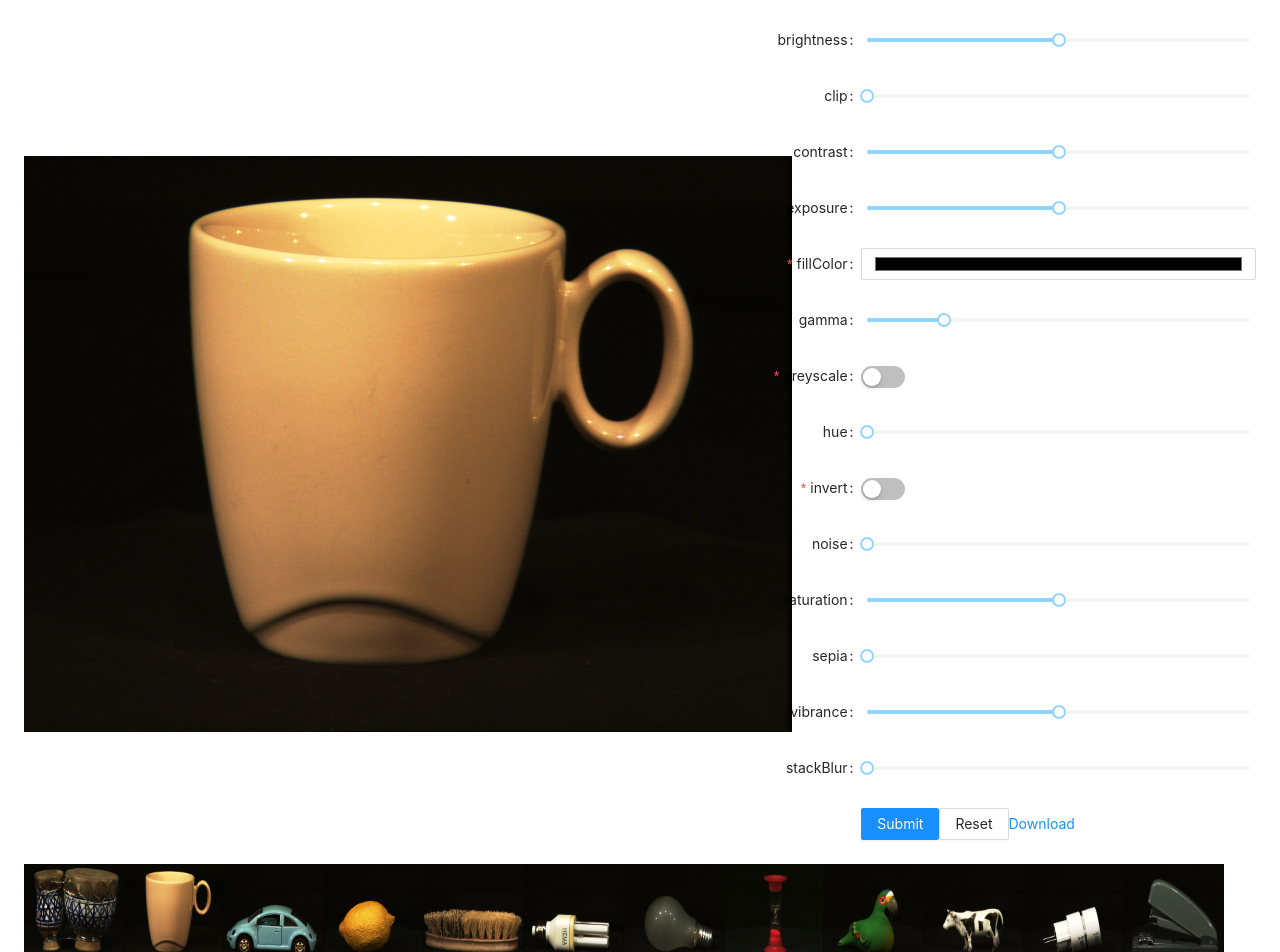
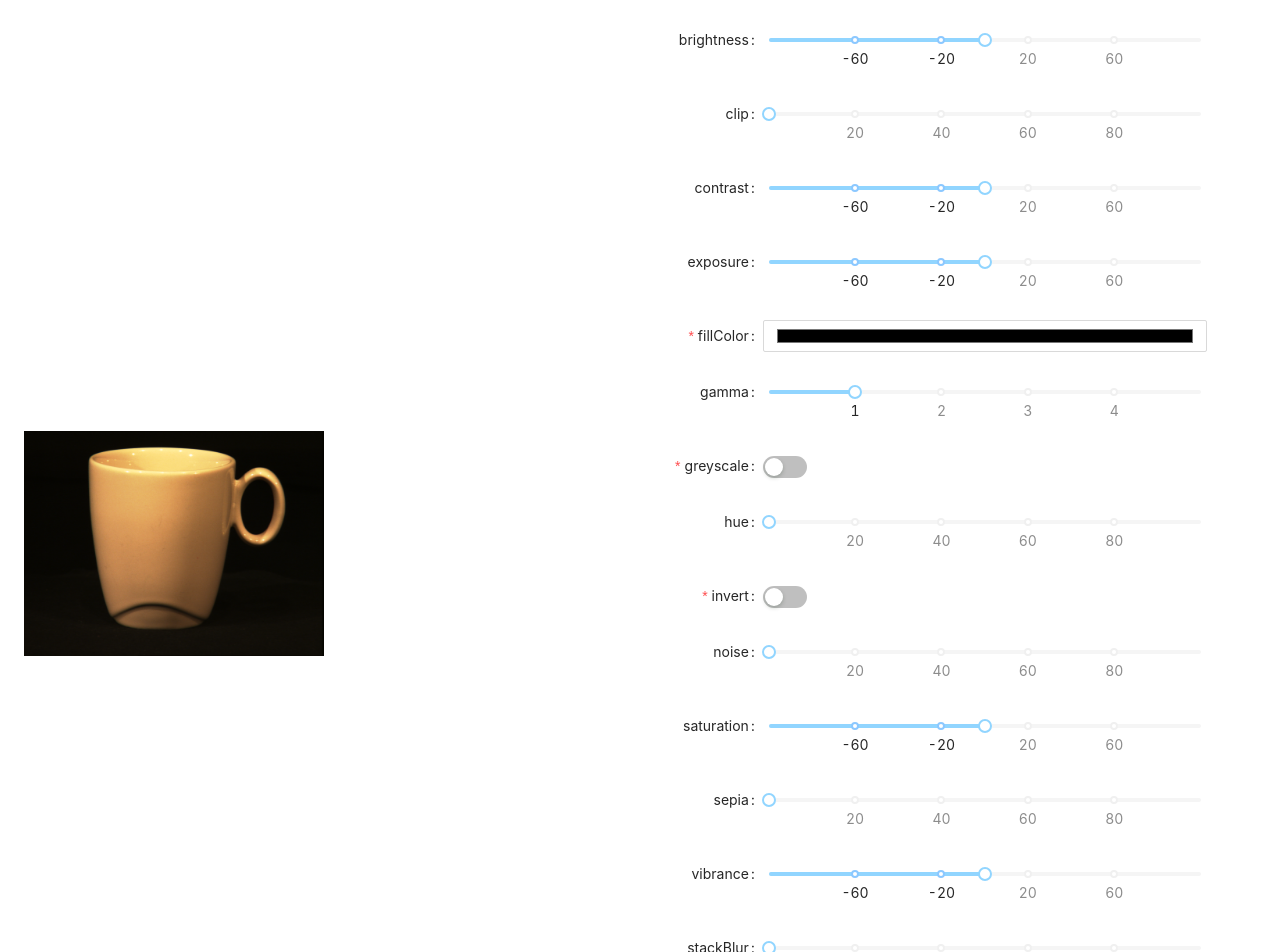
Before and after one commit to dmitrijs-voronovs/image-manipulation, a Next.js app: page / in a window 1280 px wide. Shown: the top 952 px of the page. Built offline with nearby package versions, Linux system fonts and the light colour scheme.

Commit message:
Added loading state, cleaned up components

```diff
--- a/pages/index.tsx
+++ b/pages/index.tsx
@@ -2,8 +2,9 @@ import type {NextPage} from 'next'
 import Head from 'next/head'
 import {Button, Col, Form, Input, Row, Slider, Space, Switch} from "antd";
 import {Dispatch, FC, RefObject, SetStateAction, useCallback, useEffect, useRef, useState} from "react";
+import Image from 'next/image';
 import debounce from 'lodash.debounce';
-import {Caman, CamanInstance} from '../types/Caman';
+import {CamanInstance} from '../types/Caman';
 
 type FilterArgNumber = {
     min: number, max: number, default?: number
@@ -44,31 +45,15 @@ const delta100: FilterArgNumber = {
 };
 
 const filterArgConfig: FilterArgConfig = {
-    brightness: delta200,
-    channels: {
+    brightness: delta200, channels: {
         red: delta200, green: delta200, blue: delta200
-    },
-    clip: delta100,
-    colorize: [{default: ''}, delta100],
-    contrast: delta200,
-    exposure: delta200, // TODO: add filter arg
-    fillColor: {default: ''},
-    gamma: {
+    }, clip: delta100, colorize: [{default: ''}, delta100], contrast: delta200, exposure: delta200, // TODO: add filter arg
+    fillColor: {default: ''}, gamma: {
         min: 0, max: 5, default: 1,
-    },
-    greyscale: {default: false},
-    hue: delta100,
-    invert: {default: false},
-    noise: {
+    }, greyscale: {default: false}, hue: delta100, invert: {default: false}, noise: {
         min: 0, max: 100, default: 0
-    },
-    saturation: delta200,
-    sepia: delta100,
-    vibrance: delta200,
-    stackBlur: {
-        min: 0,
-        max: 50,
-        default: 0
+    }, saturation: delta200, sepia: delta100, vibrance: delta200, stackBlur: {
+        min: 0, max: 50, default: 0
     },
 }
 
@@ -86,11 +71,11 @@ type ValueConfig = {
 }
 
 const layout = {
-    labelCol: {span: 8}, wrapperCol: {span: 16},
+    labelCol: {span: 4}, wrapperCol: {span: 18},
 };
 
 const tailLayout = {
-    wrapperCol: {offset: 8, span: 16},
+    wrapperCol: {offset: 4, span: 18},
 };
 
 const DynamicField: FC<{ name: string, config: FilterArg, value: unknown }> = ({name, config, value}) => {
@@ -109,18 +94,27 @@ const DynamicField: FC<{ name: string, config: FilterArg, value: unknown }> = ({
     }
 
     if (typeof config.default === 'number') {
+        const max = (argConfig as FilterArgNumber).max;
+        const min = (argConfig as FilterArgNumber).min;
+        const step = max / 100;
+        // const marks = Array.from({length: max / 10}).map((a,i) => {
+        //
+        // })
+        const total = min > max ? min - max : max - min;
+        const markCount = 5;
+        const markStep = total / markCount;
+        const marks = Array.from({length: markCount - 1}).reduce<Record<string, string>>((acc, _, i) => {
+            const relativeMarker = markStep * (i + 1);
+            const marker = min < 0 ? relativeMarker + min : relativeMarker - min;
+            acc[marker] = String(marker);
+            return acc;
+        }, {})
         return <Form.Item name={name} label={name}>
-            <Slider min={(argConfig as FilterArgNumber).min}
-                    max={(argConfig as FilterArgNumber).max}
+            <Slider min={min}
+                    max={max}
                     defaultValue={Number(value) || (argConfig as FilterArgNumber).default}
-                // marks={{
-                //     0: 'A',
-                //     20: 'B',
-                //     40: 'C',
-                //     60: 'D',
-                //     80: 'E',
-                //     100: 'F',
-                // }}
+                    step={step}
+                    marks={marks}
             />
         </Form.Item>
     }
@@ -128,7 +122,7 @@ const DynamicField: FC<{ name: string, config: FilterArg, value: unknown }> = ({
     return null;
 }
 
-const ParameterForm: FC<{ downloadImgButtonRef: RefObject<HTMLAnchorElement> ,userValues: Partial<ValueConfig>, setConfig: Dispatch<SetStateAction<Partial<ValueConfig>>> }> = ({
+const ParameterForm: FC<{ downloadImgButtonRef: RefObject<HTMLAnchorElement>, userValues: Partial<ValueConfig>, setConfig: Dispatch<SetStateAction<Partial<ValueConfig>>> }> = ({
                                                                                                                                                                                     userValues,
                                                                                                                                                                                     setConfig,
                                                                                                                                                                                     downloadImgButtonRef
@@ -146,23 +140,7 @@ const ParameterForm: FC<{ downloadImgButtonRef: RefObject<HTMLAnchorElement> ,us
 
     return (
         <Form {...layout} form={form} name="control-hooks" onValuesChange={debounce((field, all) => onFinish(all), 200)}
-              onFinish={onFinish}>
-            {/*return (<Form {...layout} form={form} name="control-hooks" onFinish={onFinish}>*/}
-            {/*<Form.Item name="switch" label="Switch" required={true}>*/}
-            {/*    <Switch/>*/}
-            {/*</Form.Item>*/}
-            {/*<Form.Item name="slider" label="Slider">*/}
-            {/*    <Slider*/}
-            {/*        // marks={{*/}
-            {/*        //     0: 'A',*/}
-            {/*        //     20: 'B',*/}
-            {/*        //     40: 'C',*/}
-            {/*        //     60: 'D',*/}
-            {/*        //     80: 'E',*/}
-            {/*        //     100: 'F',*/}
-            {/*        // }}*/}
-            {/*    />*/}
-            {/*</Form.Item>*/}
+        >
             {Object.entries(filterArgConfig).map(([name, config]) => {
                 if (Array.isArray(config)) {
                     //
@@ -171,35 +149,34 @@ const ParameterForm: FC<{ downloadImgButtonRef: RefObject<HTMLAnchorElement> ,us
                 } else return <DynamicField name={name} config={config} value={userValues[name]}/>
             })}
             <Form.Item {...tailLayout}>
-                <Button type="primary" htmlType="submit">
-                    Submit
-                </Button>
                 <Button htmlType="button" onClick={onReset}>
                     Reset
                 </Button>
+                <Button>
                     <a ref={downloadImgButtonRef}>Download</a>
-                {/*<Button type="link" htmlType="button" onClick={onFill}>*/}
-                {/*    Fill form*/}
-                {/*</Button>*/}
+                </Button>
             </Form.Item>
         </Form>);
 }
 
 function PictureTest() {
     const [config, setConfig] = useState<Partial<ValueConfig>>({})
+    const [isLoading ,setIsLoading]= useState<boolean>(false)
     const [currentImage, setCurrentImage] = useState<string>('/01.jpg');
     const imgId = `img${currentImage.slice(1, 3)}`;
     console.log({imgId})
     const downloadImgButtonRef = useRef<HTMLAnchorElement>(null);
     const camanRef = useRef<CamanInstance>();
+
+    console.log({isLoading});
     const handleButtonClick = useCallback(() => {
         if (window?.Caman) {
-            // window.Caman(`#${imgId}`, function () {
-            // camanRef.current = window.Caman(`#${imgId}`, currentImage, function () {
+            setIsLoading(true);
             camanRef.current = window.Caman(`#target`, currentImage, function () {
                 // window.Caman(`#canvaa`, function () {
                 this.reloadCanvasData();
-                this.reset();
+                // this.reset();
+                this.revert(false);
                 console.log(this);
 
                 // Event.types = ["processStart", "processComplete", "renderStart", "renderFinished", "blockStarted", "blockFinished"];
@@ -218,96 +195,87 @@ function PictureTest() {
                         this[filter](val)
                     }
                 })
-                // this.invert(true);
+
+                //
+                // this.newLayer(function() {
+                //
+                //
+                //     this.setBlendingMode('normal');
+                //     this.opacity(50);
+                //     this.overlayImage("/00.jpg")
+                //     Object.entries(config).forEach(([filter, rawVal]) => {
+                //         const val = rawVal ?? getDefaultFilterValue(filter)
+                //         if (Array.isArray(val)) {
+                //             console.log('arr', val);
+                //             this.filter[filter](...val)
+                //         } else if (typeof val === 'boolean') {
+                //             if (val) this.filter[filter]();
+                //         } else if (typeof val === 'string') {
+                //             if (val) this.filter[filter](val);
+                //         } else {
+                //             console.log('val', val);
+                //             this.filter[filter](val)
+                //         }
+                //     })
+                //
+                //     this.newLayer(function() {
+                //
+                //
+                //         this.setBlendingMode('exclusion');
+                //         this.opacity(50);
+                //         this.overlayImage("/01.jpg")
+                //         Object.entries(config).forEach(([filter, rawVal]) => {
+                //             const val = rawVal ?? getDefaultFilterValue(filter)
+                //             if (Array.isArray(val)) {
+                //                 console.log('arr', val);
+                //                 this.filter[filter](...val)
+                //             } else if (typeof val === 'boolean') {
+                //                 if (val) this.filter[filter]();
+                //             } else if (typeof val === 'string') {
+                //                 if (val) this.filter[filter](val);
+                //             } else {
+                //                 console.log('val', val);
+                //                 this.filter[filter](val)
+                //             }
+                //         })
+                //
+                //         // this.fillColor('#f49600');
+                //         // this.invert(true);
+                //     })
+                //
+                //     // this.fillColor('#f49600');
+                //     // this.invert(true);
+                // })
 
 
-
-                this.render(
-                    () => {
+                this.render(() => {
                     const downloadButton = downloadImgButtonRef.current;
                     if (downloadButton) {
                         downloadButton.href = this.toBase64();
                         downloadButton.download = Date.now() + 'img.png';
                         console.log(this.toBase64())
+                        setIsLoading(false);
                     }
-                    }
-                );
-
-
-                // this.brightness(10).contrast(20).noise(50).render(function () {
-                //     alert("Done!");
-                // });
-                // this.newLayer(function () {
-                //     // There are many blending modes, more below.
-                //     this.setBlendingMode('multiply');
-                //     this.opacity(10);
-                //     this.copyParent();
-                //
-                //     this.filter.gamma(0.8);
-                //     this.filter.contrast(50);
-                //
-                //     /*
-                //      * Yep, you can stack multiple layers! The further a layer is nested, the higher up on the layer
-                //      * stack it will be.
-                //      */
-                //     this.newLayer(function () {
-                //         this.setBlendingMode('softLight');
-                //         this.opacity(10);
-                //         this.fillColor('#f49600');
-                //     });
-                //
-                //     this.filter.exposure(10);
-                // });
-                // this.newLayer(function () {
-                //     this.setBlendingMode('softLight');
-                //     this.opacity(50);
-                //
-                //     this.overlayImage('/02.jpg');
-                // });
-                //
-                // this.exposure(20);
-                // this.gamma(0.8);
+                });
             })
         }
-    }, [config, currentImage, imgId])
+    }, [config, currentImage])
 
     function changeImage(newSrc: string) {
-        // imgRef.current!.removeAttribute('data-caman-id');
         const canv = document.getElementById('target')!;
         canv.removeAttribute('data-caman-id');
-        // imgRef.current = canv!;
-        console.log(canv)
-        // const canv = document.createElement('canvas');
-        // const newId = `img${newSrc.slice(1, 3)}`
-        // containerRef.current!.firstChild!.remove();
-        // containerRef.current!.appendChild(canv);
         setCurrentImage(newSrc);
-        // imgRef.current = document.querySelector('canvas')!
-        // handleButtonClick();
-
-        // camanRef.current!.initCanvas();
-        // camanRef.current!.replaceCanvas(imgRef.current);
     }
 
     useEffect(() => {
-        // console.log(imgRef.current, imgRef.current!.attributes)
-        // changeImage();
         handleButtonClick();
     }, [currentImage, handleButtonClick])
-
-    // useEffect(() => {
-    //     handleButtonClick();
-    // }, [config, handleButtonClick])
 
     return <Row style={{width: '100vw'}} align={"middle"} justify={"center"} gutter={48}>
         <Col xs={24} sm={12}>
             <Space direction={"horizontal"}>
-                <img src={currentImage}/>
-                {/*<img ref={imgRef} id={imgId} src={currentImage}/>*/}
-                {/*<div ref={containerRef}>*/}
-                {/*    <canvas id={imgId} />*/}
-                {/*</div>*/}
-                <canvas id={'target'} />
+                <img src={currentImage} width={300}/>
+                <canvas id={'target'}/>
             </Space>
         </Col>
         <Col xs={24} sm={12}>
```
Lines whose indentation alone changed are shown as unchanged.
